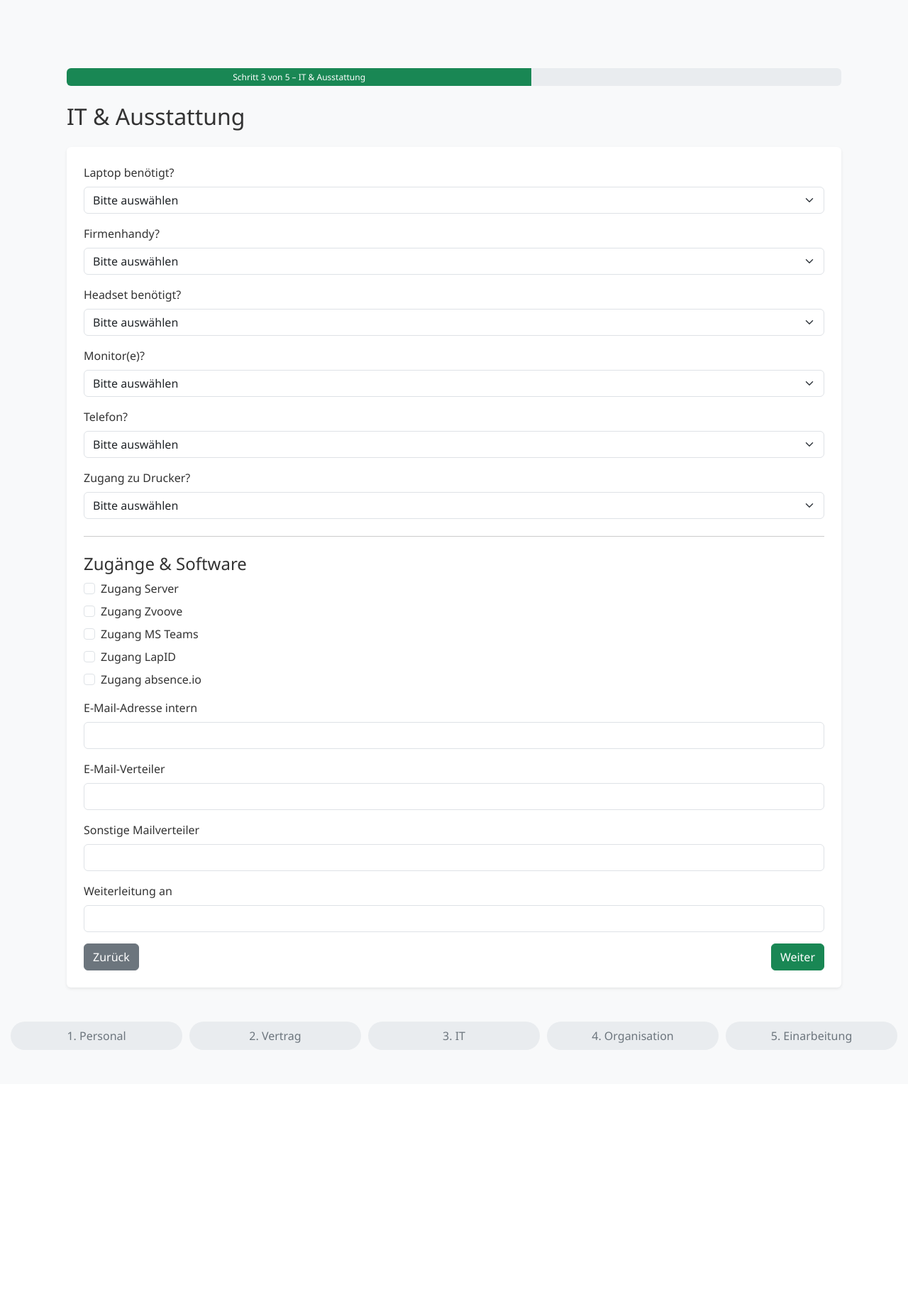
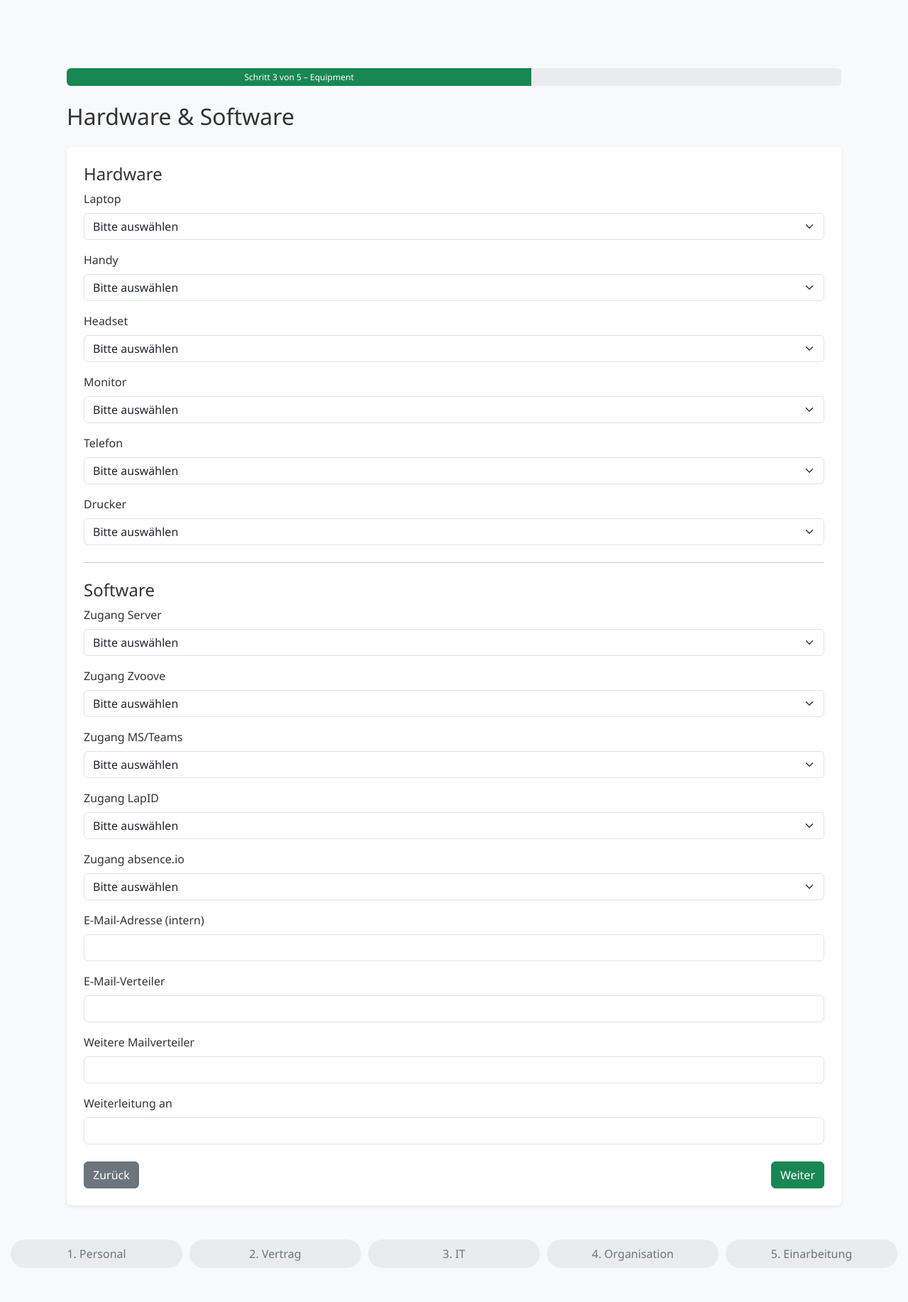
Before and after one commit to nico703/pensum-onboarding, a Flask app: template templates/equipment.html in a window 1280 px wide. Shown: the part 56-1890 px from the top of the page at 71% size. Before the commit the page ends 1535 px from the top, so only its background shows below. Run offline with Flask 3, Linux system fonts and the light colour scheme; the template is opened without the code that fills it, so the values that code supplies are empty.

Commit message:
equipment.html 4.0

```diff
--- a/templates/create.html
+++ b/templates/create.html
@@ -41,7 +41,7 @@
 
         <div class="mb-3">
             <label for="department" class="form-label">Abteilung</label>
-            <select class="form-select" id="department" name="department" multiple>
+            <select class="form-select" id="department" name="department" required>
                 <option value="">Bitte auswählen</option>
                 <option value="Pensum GmbH">Pensum GmbH</option>
                 <option value="High Potentials">High Potentials</option>
--- a/templates/equipment.html
+++ b/templates/equipment.html
@@ -1,166 +1,89 @@
 {% extends "base.html" %}
-{% block title %}IT & Ausstattung{% endblock %}
+
+{% block title %}Equipment{% endblock %}
 
 {% block content %}
 <div class="container mt-5">
     <div class="progress mb-4" style="height: 25px;">
         <div class="progress-bar bg-success" role="progressbar" style="width: 60%;" aria-valuenow="60" aria-valuemin="0" aria-valuemax="100">
-            Schritt 3 von 5 – IT & Ausstattung
+            Schritt 3 von 5 – Equipment
         </div>
     </div>
 
-    <h2>IT & Ausstattung</h2>
-    <form method="POST" class="mt-4 bg-white p-4 rounded shadow-sm">
+    <h2>Hardware & Software</h2>
+    <form method="POST" action="{{ url_for('equipment', id=employee.id) }}" class="mt-4 bg-white p-4 rounded shadow-sm">
 
-        <!-- Laptop -->
+        <!-- Hardware -->
+        <h4>Hardware</h4>
+
+        {% set hardware_items = [
+            {'label': 'Laptop', 'name': 'laptop'},
+            {'label': 'Handy', 'name': 'phone'},
+            {'label': 'Headset', 'name': 'headset'},
+            {'label': 'Monitor', 'name': 'monitor'},
+            {'label': 'Telefon', 'name': 'telephone'},
+            {'label': 'Drucker', 'name': 'printer'}
+        ] %}
+
+        {% for item in hardware_items %}
         <div class="mb-3">
-            <label class="form-label">Laptop benötigt?</label>
-            <select class="form-select" name="laptop" onchange="toggleLaptopDetails(this.value)">
+            <label class="form-label">{{ item.label }}</label>
+            <select class="form-select" name="{{ item.name }}" onchange="toggleDetail(this, '{{ item.name }}')">
                 <option value="">Bitte auswählen</option>
+                <option value="Ja">Ja</option>
                 <option value="Nein">Nein</option>
-                <option value="Ja">Ja</option>
             </select>
-        </div>
-
-        <div id="laptop-details" style="display:none;">
-            <div class="mb-3">
-                <label class="form-label">Laptop Typ</label>
-                <select class="form-select" name="laptop_type">
-                    <option value="">Bitte auswählen</option>
-                    <option value="Bestand">Bestand</option>
-                    <option value="Neu">Neu</option>
-                </select>
-            </div>
-            <div class="mb-3">
-                <label class="form-label">Besonderheiten</label>
-                <input type="text" class="form-control" name="laptop_notes" placeholder="z.B. Grafik-Laptop, MacBook, etc.">
+            <div class="mt-2" id="detail-{{ item.name }}" style="display: none;">
+                <input type="text" class="form-control" name="{{ item.name }}_details" placeholder="Besonderheiten (z.B. MacBook)">
             </div>
         </div>
-
-        <!-- Handy -->
-        <div class="mb-3">
-            <label class="form-label">Firmenhandy?</label>
-            <select class="form-select" name="phone" onchange="togglePhoneDetails(this.value)">
-                <option value="">Bitte auswählen</option>
-                <option value="Nein">Nein</option>
-                <option value="Ja">Ja</option>
-            </select>
-        </div>
-
-        <div id="phone-details" style="display:none;">
-            <div class="mb-3">
-                <label class="form-label">Handy Typ</label>
-                <select class="form-select" name="phone_type">
-                    <option value="">Bitte auswählen</option>
-                    <option value="Bestand">Bestand</option>
-                    <option value="Neu">Neu</option>
-                </select>
-            </div>
-            <div class="mb-3">
-                <label class="form-label">Handynummer</label>
-                <input type="text" class="form-control" name="phone_number">
-            </div>
-        </div>
-
-        <!-- Headset -->
-        <div class="mb-3">
-            <label class="form-label">Headset benötigt?</label>
-            <select class="form-select" name="headset">
-                <option value="">Bitte auswählen</option>
-                <option value="Nein">Nein</option>
-                <option value="Ja">Ja</option>
-            </select>
-        </div>
-
-        <!-- Monitor -->
-        <div class="mb-3">
-            <label class="form-label">Monitor(e)?</label>
-            <select class="form-select" name="monitor" onchange="toggleMonitorDetails(this.value)">
-                <option value="">Bitte auswählen</option>
-                <option value="Nein">Nein</option>
-                <option value="Ja">Ja</option>
-            </select>
-        </div>
-
-        <div id="monitor-details" style="display:none;">
-            <label class="form-label">Anzahl</label>
-            <input type="number" class="form-control" name="monitor_count" min="1">
-        </div>
-
-        <!-- Telefon -->
-        <div class="mb-3">
-            <label class="form-label">Telefon?</label>
-            <select class="form-select" name="phone_desk" onchange="togglePhoneDesk(this.value)">
-                <option value="">Bitte auswählen</option>
-                <option value="Nein">Nein</option>
-                <option value="Ja">Ja</option>
-            </select>
-        </div>
-
-        <div id="phone-desk-details" style="display:none;">
-            <label class="form-label">Durchwahl</label>
-            <input type="text" class="form-control" name="phone_extension">
-        </div>
-
-        <!-- Drucker -->
-        <div class="mb-3">
-            <label class="form-label">Zugang zu Drucker?</label>
-            <select class="form-select" name="printer" onchange="togglePrinterDetails(this.value)">
-                <option value="">Bitte auswählen</option>
-                <option value="Nein">Nein</option>
-                <option value="Ja">Ja</option>
-            </select>
-        </div>
-
-        <div id="printer-details" style="display:none;">
-            <div class="mb-3">
-                <label class="form-label">Drucker Typ</label>
-                <select class="form-select" name="printer_type">
-                    <option value="">Bitte auswählen</option>
-                    <option value="Bestand">Bestand</option>
-                    <option value="Neu">Neu</option>
-                </select>
-            </div>
-            <div class="mb-3">
-                <label class="form-label">Besonderheiten</label>
-                <input type="text" class="form-control" name="printer_notes">
-            </div>
-        </div>
+        {% endfor %}
 
         <hr class="my-4">
 
-        <h4>Zugänge & Software</h4>
+        <!-- Software -->
+        <h4>Software</h4>
 
-        {% for software in ['Server', 'Zvoove', 'MS Teams', 'LapID', 'absence.io'] %}
-        <div class="form-check mb-2">
-            <input class="form-check-input" type="checkbox" value="Ja" id="software_{{ loop.index }}" name="software_{{ software }}">
-            <label class="form-check-label" for="software_{{ loop.index }}">
-                Zugang {{ software }}
-            </label>
+        {% set software_items = [
+            {'label': 'Zugang Server', 'name': 'server_access'},
+            {'label': 'Zugang Zvoove', 'name': 'zvoove_access'},
+            {'label': 'Zugang MS/Teams', 'name': 'teams_access'},
+            {'label': 'Zugang LapID', 'name': 'lapid_access'},
+            {'label': 'Zugang absence.io', 'name': 'absence_access'}
+        ] %}
+
+        {% for software in software_items %}
+        <div class="mb-3">
+            <label class="form-label">{{ software.label }}</label>
+            <select class="form-select" name="{{ software.name }}">
+                <option value="">Bitte auswählen</option>
+                <option value="Ja">Ja</option>
+                <option value="Nein">Nein</option>
+            </select>
         </div>
         {% endfor %}
 
-        <div class="mb-3 mt-3">
-            <label class="form-label">E-Mail-Adresse intern</label>
+        <div class="mb-3">
+            <label class="form-label">E-Mail-Adresse (intern)</label>
             <input type="email" class="form-control" name="email_internal">
         </div>
 
         <div class="mb-3">
             <label class="form-label">E-Mail-Verteiler</label>
-            <input type="text" class="form-control" name="mail_group">
+            <input type="text" class="form-control" name="email_distribution">
         </div>
 
         <div class="mb-3">
-            <label class="form-label">Sonstige Mailverteiler</label>
-            <input type="text" class="form-control" name="mail_other_groups">
+            <label class="form-label">Weitere Mailverteiler</label>
+            <input type="text" class="form-control" name="email_other">
         </div>
 
         <div class="mb-3">
             <label class="form-label">Weiterleitung an</label>
-            <input type="email" class="form-control" name="forward_to">
+            <input type="email" class="form-control" name="email_forward">
         </div>
 
-        <div class="d-flex justify-content-between">
+        <div class="d-flex justify-content-between mt-4">
             <a href="{{ url_for('contract_details', id=employee.id) }}" class="btn btn-secondary">Zurück</a>
             <button type="submit" class="btn btn-success">Weiter</button>
         </div>
@@ -168,20 +91,9 @@
 </div>
 
 <script>
-function toggleLaptopDetails(value) {
-    document.getElementById("laptop-details").style.display = value === "Ja" ? "block" : "none";
-}
-function togglePhoneDetails(value) {
-    document.getElementById("phone-details").style.display = value === "Ja" ? "block" : "none";
-}
-function toggleMonitorDetails(value) {
-    document.getElementById("monitor-details").style.display = value === "Ja" ? "block" : "none";
-}
-function togglePhoneDesk(value) {
-    document.getElementById("phone-desk-details").style.display = value === "Ja" ? "block" : "none";
-}
-function togglePrinterDetails(value) {
-    document.getElementById("printer-details").style.display = value === "Ja" ? "block" : "none";
-}
+    function toggleDetail(select, name) {
+        const detailField = document.getElementById('detail-' + name);
+        detailField.style.display = (select.value === 'Ja') ? 'block' : 'none';
+    }
 </script>
 {% endblock %}
```
